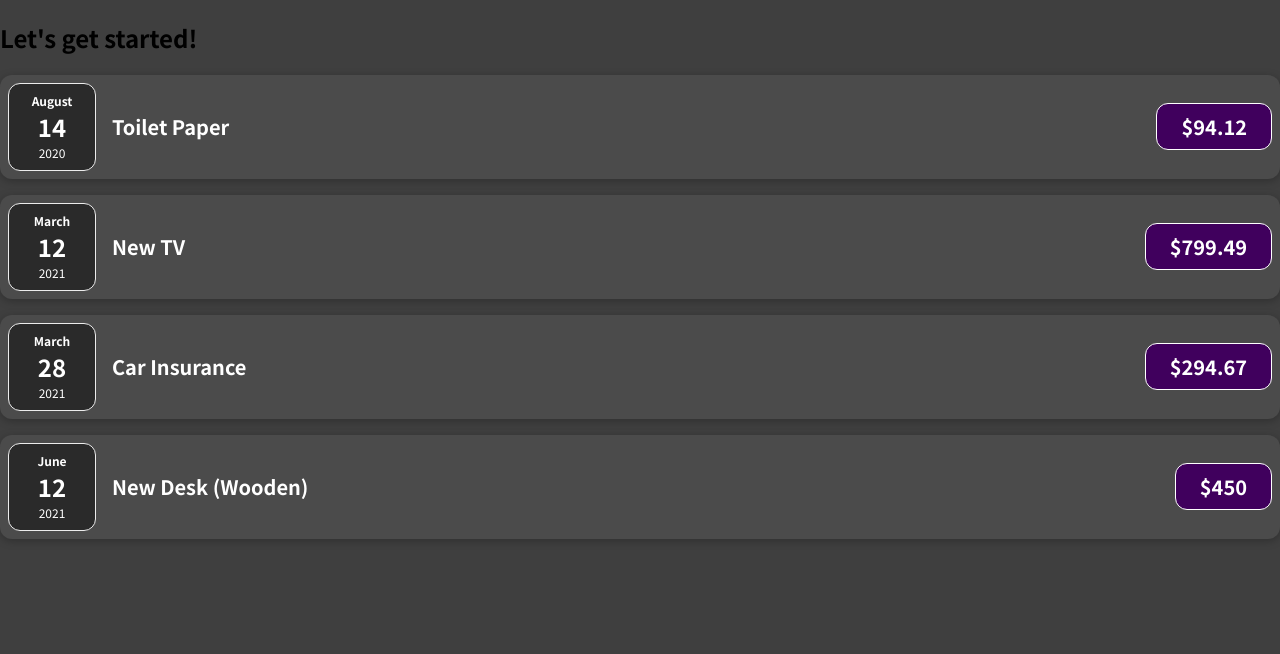
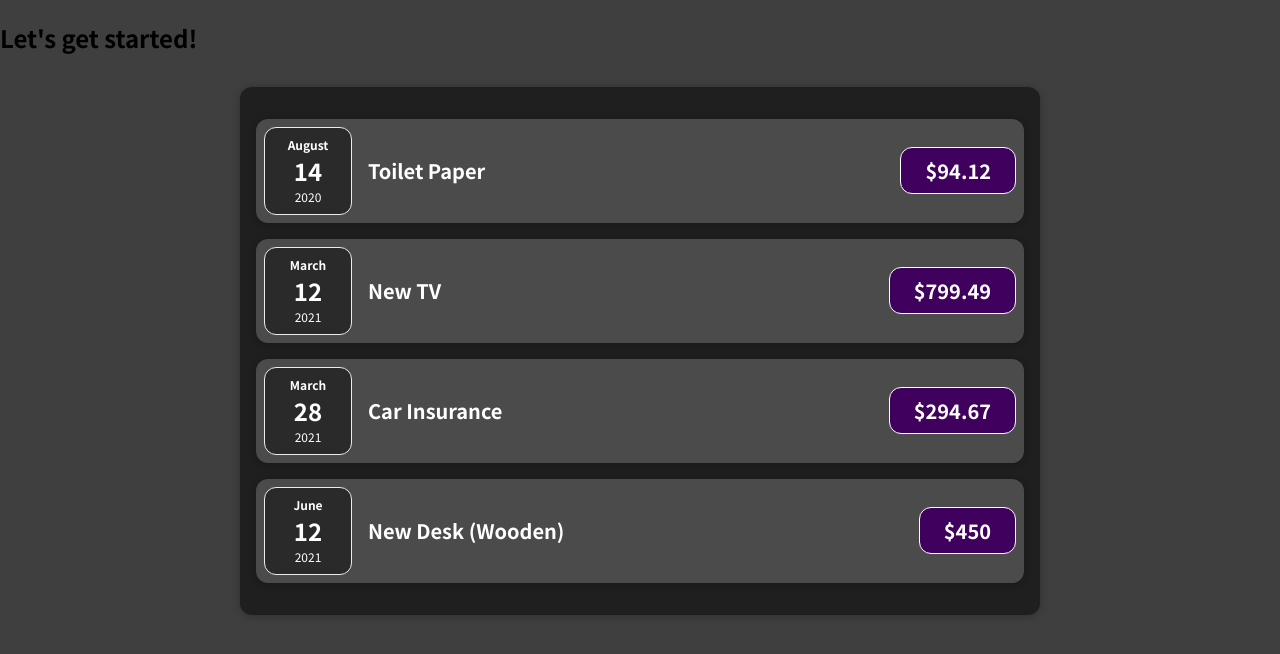
Before and after one commit to pekellogg/react-complete-guide-01, a JavaScript app: page / in a window 1280 px wide. Shown: the top 654 px of the page. Built offline with nearby package versions, Linux system fonts and the light colour scheme.

Commit message:
corrected display

```diff
--- a/src/components/ExpenseItem.js
+++ b/src/components/ExpenseItem.js
@@ -1,6 +1,7 @@
 import ExpenseDate from "./ExpenseDate";
 import Card from "./Card";
 import "./styles/ExpenseItem.css";
+// import Card from "./Card";
 
 export default function ExpenseItem(props) {
   return (
--- a/src/components/Expenses.js
+++ b/src/components/Expenses.js
@@ -1,5 +1,7 @@
 import staticExpenses from "./data/StaticExpenses";
 import ExpenseItem from "./ExpenseItem";
+import Card from "./Card";
+import "./styles/Expenses.css";
 
 export default function Expenses() {
   const displayExpenses = () => {
@@ -8,9 +10,5 @@ export default function Expenses() {
     });
   };
 
-  return (
-    <div className="expenses">
-      {displayExpenses()}
-    </div>
-  );
+  return <Card className="expenses">{displayExpenses()}</Card>;
 }
--- a/src/components/styles/Card.css
+++ b/src/components/styles/Card.css
@@ -0,0 +1,4 @@
+.card {
+  border-radius: 12px;
+  box-shadow: 0 1px 8px rgba(0, 0, 0, 0.25);
+}
--- a/src/components/styles/ExpenseItem.css
+++ b/src/components/styles/ExpenseItem.css
@@ -2,10 +2,8 @@
   display: flex;
   justify-content: space-between;
   align-items: center;
-  box-shadow: 0 2px 8px rgba(0, 0, 0, 0.25);
   padding: 0.5rem;
   margin: 1rem 0;
-  border-radius: 12px;
   background-color: #4b4b4b;
 }
 
--- a/src/components/styles/Expenses.css
+++ b/src/components/styles/Expenses.css
@@ -0,0 +1,7 @@
+.expenses {
+  padding: 1rem;
+  background-color: rgb(31, 31, 31);
+  margin: 2rem auto;
+  width: 50rem;
+  max-width: 95%;
+}
```
Also changed, not shown: 1 other file (tests, documents, lock files or other folders).
